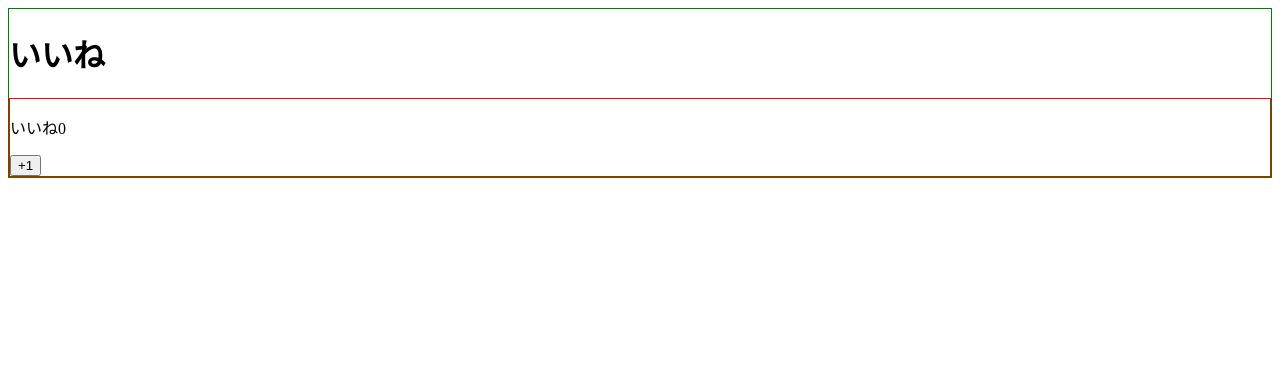
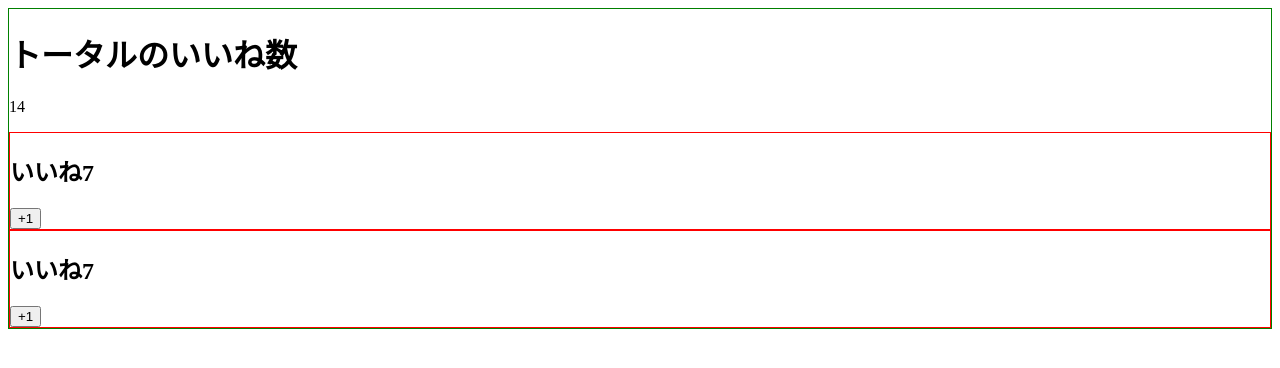
Before and after one commit to siyo0715/Vue.js_practice16, a Vue app in the folder practice16/: page / in a window 1280 px wide. Shown: the top 368 px of the page. Built offline with nearby package versions, Linux system fonts and the light colour scheme.

Commit message:
[Add]propsの使い方

```diff
--- a/practice16/src/App.vue
+++ b/practice16/src/App.vue
@@ -1,7 +1,9 @@
 <template>
   <div>
     <LikeHeader></LikeHeader>
-    <LikeNumber></LikeNumber>
+    <p>{{number}}</p>
+    <LikeNumber :totalNumber="number"></LikeNumber>
+    <LikeNumber :totalNumber="number"></LikeNumber>
   </div>
 </template>
 
@@ -9,6 +11,11 @@
 import LikeHeader from "./components/LikeHeader.vue"
 
 export default {
+  data(){
+    return {
+      number :14
+    }
+  },
     components:{
       LikeHeader
     }
--- a/practice16/src/components/LikeHeader.vue
+++ b/practice16/src/components/LikeHeader.vue
@@ -1,3 +1,3 @@
 <template>
-    <h1>いいね</h1>
+    <h1>トータルのいいね数</h1>
 </template>
--- a/practice16/src/components/LikeNumber.vue
+++ b/practice16/src/components/LikeNumber.vue
@@ -1,17 +1,13 @@
 <template>
   <div>
-    <p>いいね{{ number }}</p>
+    <h2>いいね{{ totalNumber / 2 }}</h2>
     <button @click="increment">+1</button>
   </div>
 </template>
 
 <script>
   export default {
-    data() {
-      return {
-        number:0
-      };
-    },
+    props: ["totalNumber"],
     methods: {
         increment(){
           this.number += 1;
```
